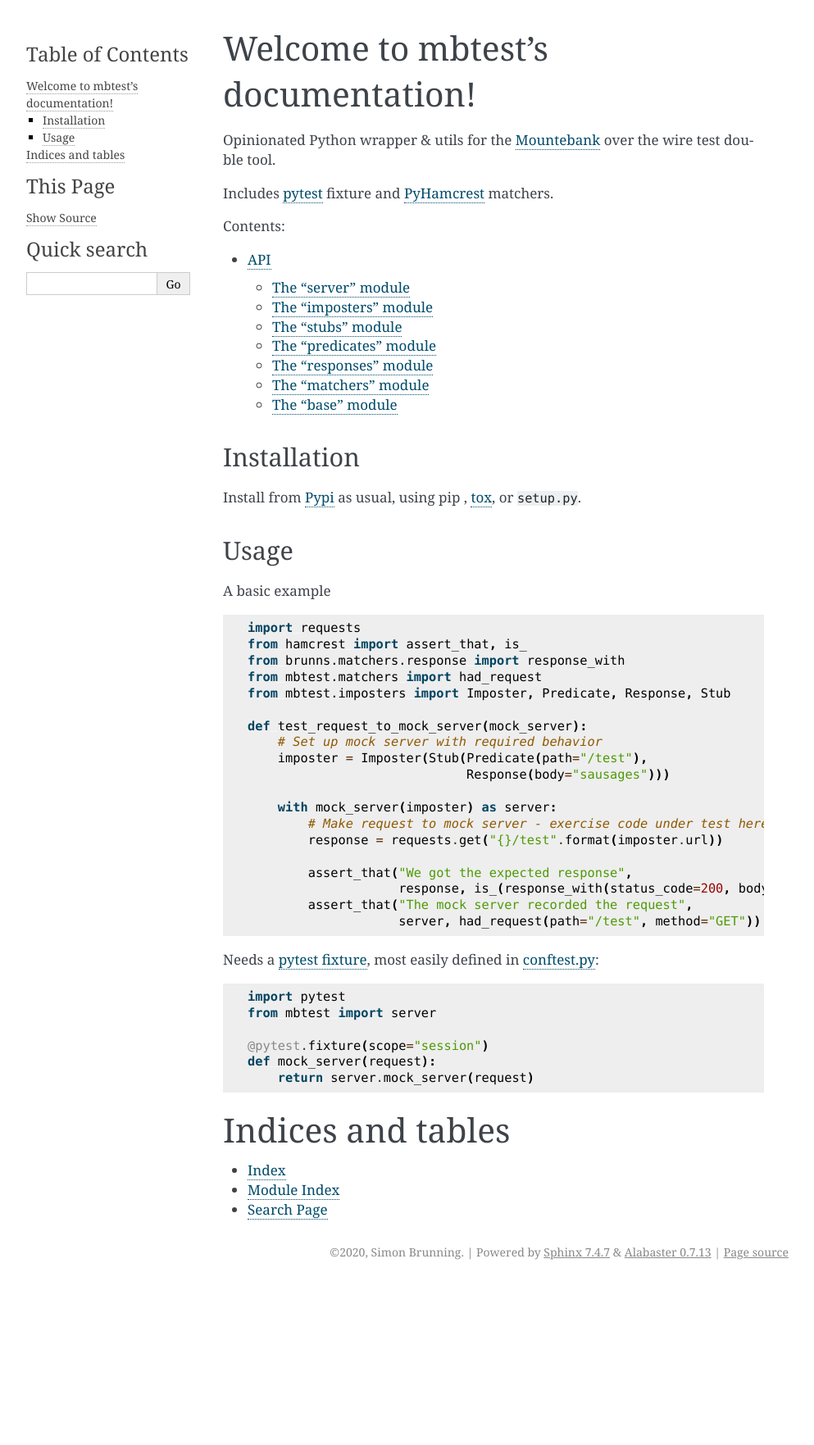
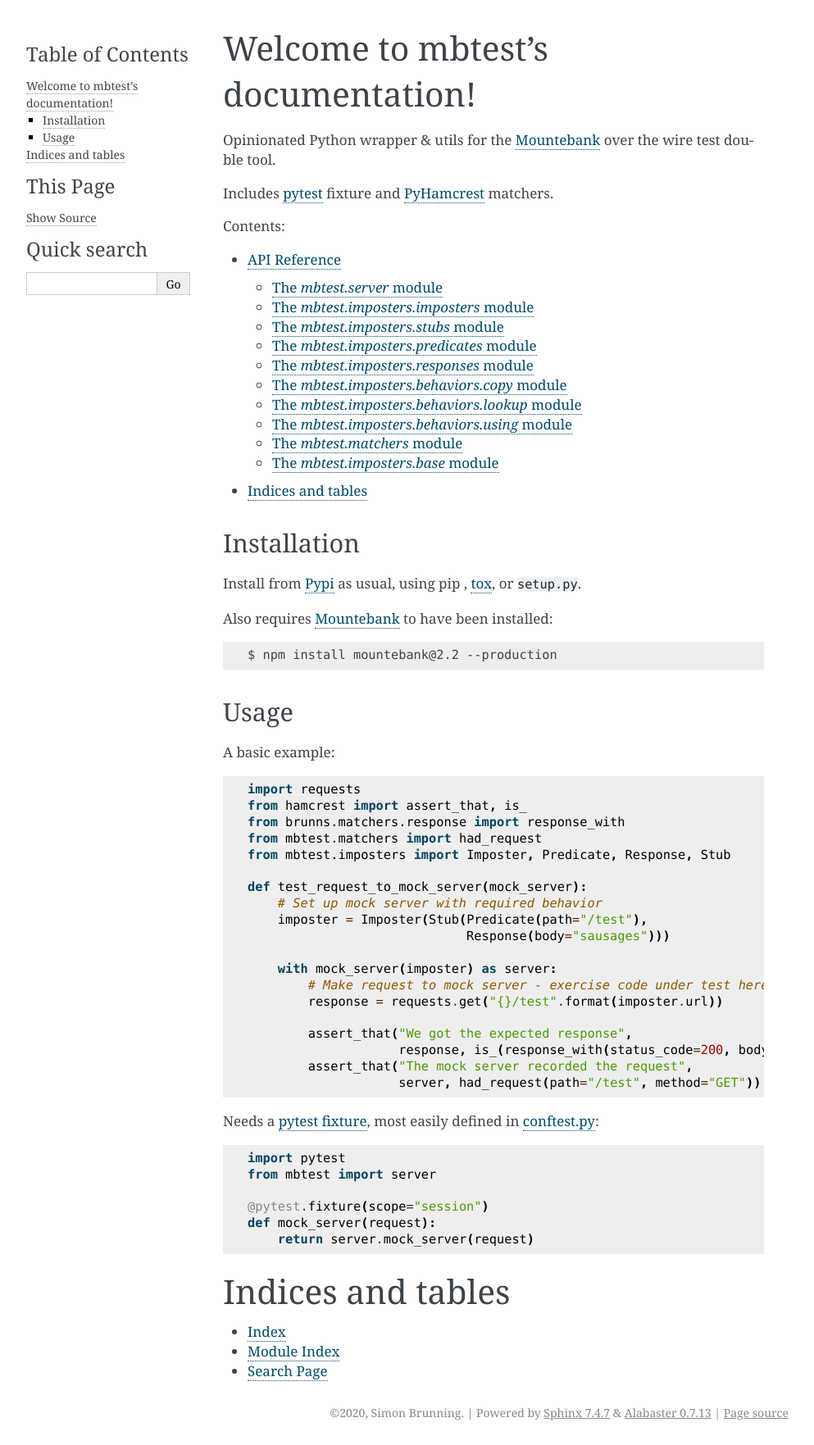
Before and after one commit to brunns/mbtest, a Sphinx documentation site: the page built from docs/index.rst, in a window 1280 px wide. Shown: the whole page at 82% size, without its empty margins (148-1141 px from the left). Built offline with Sphinx 7.4.7, drawn with Linux system fonts in a browser that asks for light colours; before the commit the page ends 1567 px from its top, so only the background shows below that.

Commit message:
Documentation improvements.

```diff
--- a/docs/api.rst
+++ b/docs/api.rst
@@ -2,44 +2,78 @@
 =============
 
 
-The "server" module
--------------------
-
+The `mbtest.server` module
+--------------------------
 .. automodule:: mbtest.server
     :members:
+    :undoc-members:
 
-The "imposters" module
-----------------------
+The `mbtest.imposters.imposters` module
+---------------------------------------
 
 .. automodule:: mbtest.imposters.imposters
     :members:
+    :undoc-members:
 
-The "stubs" module
-------------------
+The `mbtest.imposters.stubs` module
+-----------------------------------
 
 .. automodule:: mbtest.imposters.stubs
     :members:
+    :undoc-members:
 
-The "predicates" module
------------------------
+The `mbtest.imposters.predicates` module
+----------------------------------------
 
 .. automodule:: mbtest.imposters.predicates
     :members:
+    :undoc-members:
 
-The "responses" module
-----------------------
+The `mbtest.imposters.responses` module
+---------------------------------------
 
 .. automodule:: mbtest.imposters.responses
     :members:
+    :undoc-members:
 
-The "matchers" module
----------------------
+The `mbtest.imposters.behaviors.copy` module
+--------------------------------------------
+
+.. automodule:: mbtest.imposters.behaviors.copy
+    :members:
+    :undoc-members:
+
+The `mbtest.imposters.behaviors.lookup` module
+----------------------------------------------
+
+.. automodule:: mbtest.imposters.behaviors.lookup
+    :members:
+    :undoc-members:
+
+The `mbtest.imposters.behaviors.using` module
+---------------------------------------------
+
+.. automodule:: mbtest.imposters.behaviors.using
+    :members:
+    :undoc-members:
+
+The `mbtest.matchers` module
+----------------------------
 
 .. automodule:: mbtest.matchers
     :members:
+    :undoc-members:
 
-The "base" module
------------------
+The `mbtest.imposters.base` module
+----------------------------------
 
 .. automodule:: mbtest.imposters.base
     :members:
+    :undoc-members:
+
+Indices and tables
+==================
+
+* :ref:`genindex`
+* :ref:`modindex`
+* :ref:`search`
--- a/docs/conf.py
+++ b/docs/conf.py
@@ -47,7 +47,8 @@
     'sphinx.ext.viewcode',
     'sphinx.ext.intersphinx',
 ]
-# Add mappings
+# Extension settings:
+autodoc_member_order = 'bysource'
 intersphinx_mapping = {
     'python': ('http://docs.python.org/3', None),
     'requests': ('http://requests.readthedocs.org/en/latest', None),
--- a/docs/index.rst
+++ b/docs/index.rst
@@ -17,11 +17,14 @@
 
 Install from `Pypi <https://pypi.org/project/mbtest/>`_ as usual, using pip , `tox`_, or ``setup.py``.
 
+Also requires `Mountebank`_ to have been installed::
+
+    $ npm install mountebank@2.2 --production
 
 Usage
 -----
 
-A basic example
+A basic example:
 
 .. code:: python
 
```
Also changed, not shown: 4 other files.
